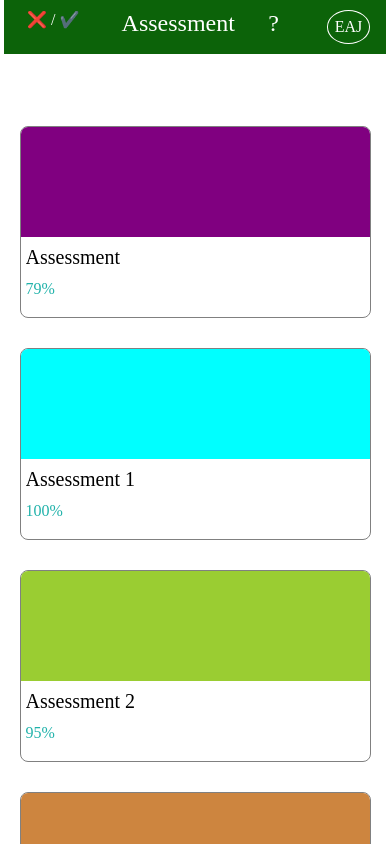
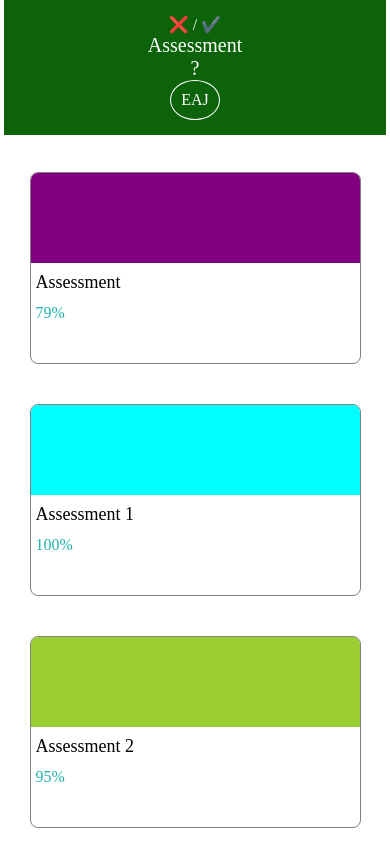
Before and after one commit to ElpeAJ/T4G, a plain HTML site: page index.html in a window 390 px wide. Shown: the top 844 px of the page. Drawn offline with Linux system fonts and the light colour scheme.

Commit message:
Responsive design

```diff
--- a/style.css
+++ b/style.css
@@ -107,10 +107,70 @@ li {
   color: lightseagreen;
 }
 
-@media only screen and (max-width: 600px) {
+/* Responsive Design for Mobile Devices */
+@media (max-width: 768px) {
+  /* Make navigation items stack for smaller screens */
+  .nav {
+    flex-direction: column;
+    align-items: center;
+    padding: 15px 0;
+  }
+
+  .nav1 ul, .nav2 ul {
+    width: 100%;
+    justify-content: space-around;
+  }
+
+  /* Make assessments divs adjust in width */
+  .container {
+    margin: 5vh 2vw;
+    justify-content: center;
+  }
+
   .div {
-    width: 100vw;
-    height: 190px;
-    overflow: hidden;
+    width: 45vw;
+    margin: 20px 10px;
+  }
+
+  .color {
+    height: 100px;
   }
 }
+
+@media (max-width: 480px) {
+  .nav1 ul, .nav2 ul {
+    width: 100%;
+    flex-direction: column;
+    align-items: center;
+  }
+
+  .initials {
+    padding: 10px;
+  }
+
+  /* Adjust font sizes for smaller screens */
+  .question {
+    font-size: 20px;
+  }
+
+  .assess {
+    font-size: 18px;
+  }
+
+  .percent {
+    font-size: 16px;
+  }
+
+  /* Adjust assessment card size for very small screens */
+  .div {
+    width: 90vw;
+  }
+
+  .color {
+    height: 90px;
+  }
+
+  .container {
+    margin: 2vh 5vw;
+  }
+}
```
